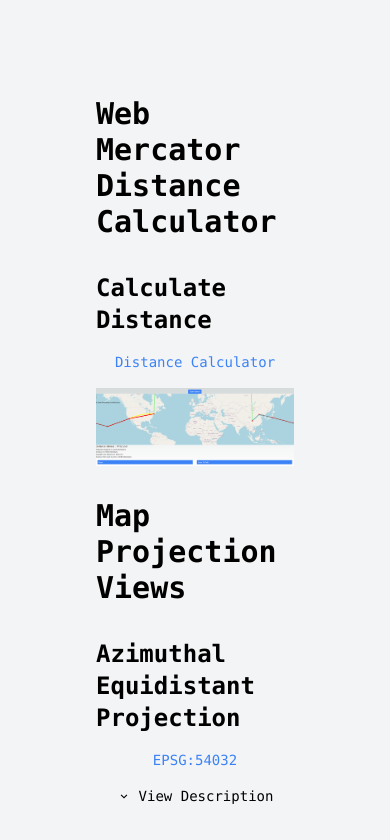
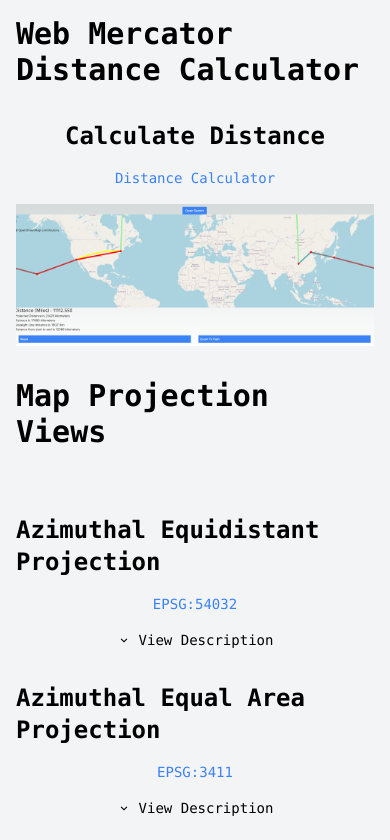
Before and after one commit to PranoSA/Distance_Client, a Next.js app: page / in a window 390 px wide. Shown: the top 840 px of the page. Built offline with nearby package versions, Linux system fonts and the light colour scheme.

Commit message:
Fixed Small Screen Problem

```diff
--- a/app/page.tsx
+++ b/app/page.tsx
@@ -21,7 +21,7 @@ export default function Home() {
   };
 
   return (
-    <main className="flex min-h-screen flex-col items-center justify-between p-24 bg-gray-100">
+    <main className="flex min-h-screen flex-col items-center justify-between p-4 lg:pd-24 bg-gray-100">
       <div className="z-10 w-full max-w-5xl items-center justify-between font-mono text-sm lg:flex flex-col space-y-8">
         <h1 className="text-3xl font-bold mb-8">
           Web Mercator Distance Calculator
@@ -40,13 +40,16 @@ export default function Home() {
           />
         </div>
 
+        <div className="w-full flex flex-col items-center space-y-4">
           <h1 className="text-3xl font-bold mb-8">Map Projection Views </h1>
+        </div>
 
         {ProjectionLists.map((projection, index) => (
           <div
             key={projection.name}
             className="w-full flex flex-col items-center space-y-4"
           >
+            <div className="w-full flex flex-col items-center space-y-4">
               <h2 className="text-2xl font-semibold">{projection.name}</h2>
               <Link
                 href={projection.link}
@@ -63,16 +66,17 @@ export default function Home() {
                 </span>
                 <span>View Description</span>
               </button>
+            </div>
 
             {openProjections[index] && (
               <div className="w-full flex flex-row flex-wrap  items-center space-y-4">
-                <div className="w-full md:w-1/2 flex flex-col  items-center space-y-4 space-x-4 ">
+                <div className="w-full md:w-1/2 flex flex-col  items-center space-y-4 space-x-0 md:space-x-4 ">
                   {/* Title For Description */}
                   <h2 className="text-2xl font-semibold m-4">Description</h2>
                   <p>{projection.description}</p>
                 </div>
 
-                <div className="w-full flex md:w-1/2  flex-col items-center space-y-4 space-x-4">
+                <div className="w-full flex md:w-1/2  flex-col items-center space-y-4 space-x-0 md:space-x-4">
                   {/* Title For Map */}
                   <h2 className="text-2xl font-semibold">Map View</h2>
                   <Image
```
Lines whose indentation alone changed are shown as unchanged.
